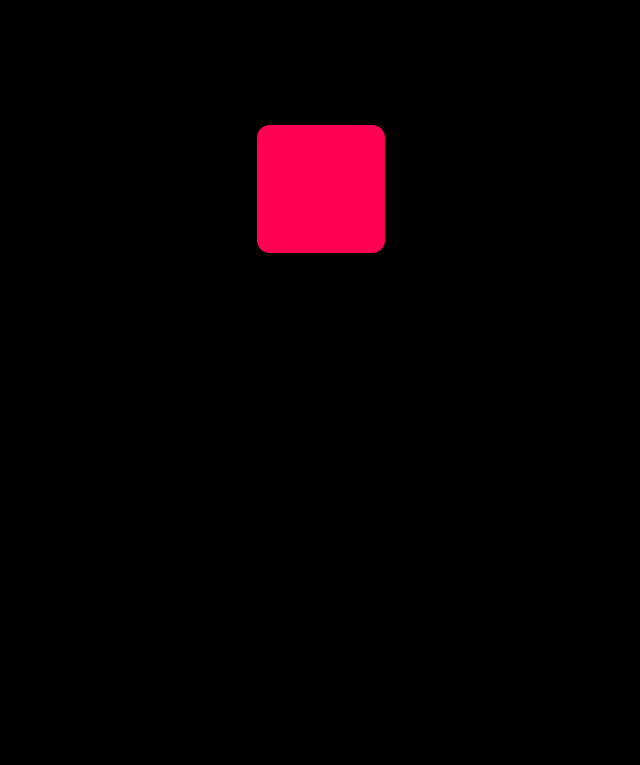
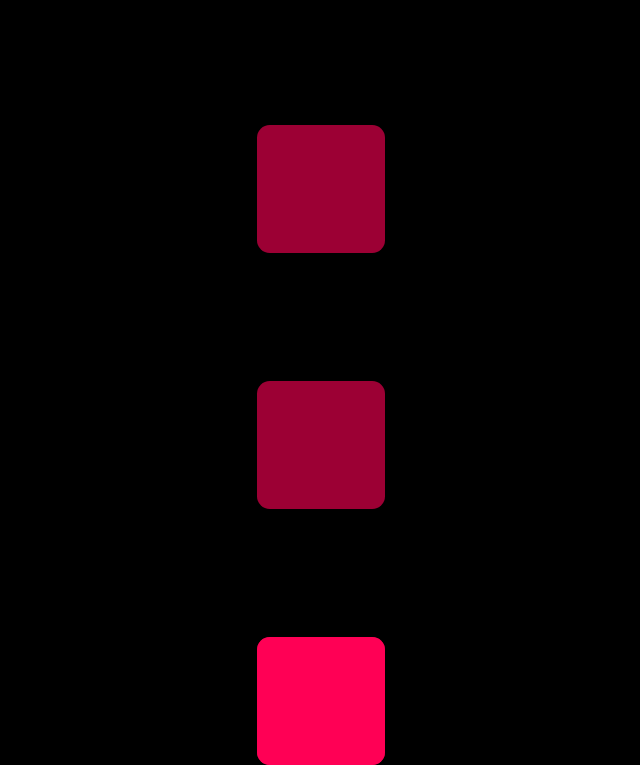
Before and after one commit to KenCacciabueOrif/WebCatalogue, a plain HTML site: page trigger/trigger.html in a window 1280 px wide. Shown: the part 387-1152 px from the top of the page, without its empty margins (319-959 px from the left). Before the commit the page ends 800 px from the top, so only its background shows below. Drawn offline with Linux system fonts and the light colour scheme.

Commit message:
feat: added moving block

```diff
--- a/trigger/trigger.css
+++ b/trigger/trigger.css
@@ -1,6 +1,9 @@
 :root {
   --base-size: 10vmax;
   --top-margin: 20vmax;
+
+  --moving-left: 0px;
+  --moving-top: 0px;
 }
 
 .hover-colour-change {
@@ -21,8 +24,63 @@
   border-radius: 10%;
   width: var(--base-size);
   height: var(--base-size);
-    background-color: #ff0055ff;
+  background-color: #9c0034ff;
   position: absolute;
   left: calc(50vw - var(--base-size) / 2);
   top: calc(var(--top-margin) * 2);
+  font-size: calc(var(--base-size) / 5);
+  color: #85ffd6ff;
+  display: flex;
+  flex-direction: column;
+  justify-content: center;
+
+  text-align: center;
 }
+
+.on-key-press-hello {
+  border-radius: 10%;
+  width: var(--base-size);
+  height: var(--base-size);
+  background-color: #9c0034ff;
+  position: absolute;
+  left: calc(50vw - var(--base-size) / 2);
+  top: calc(var(--top-margin) * 3);
+  font-size: calc(var(--base-size) / 5);
+  color: #85ffd6ff;
+  display: flex;
+  flex-direction: column;
+  justify-content: center;
+
+  text-align: center;
+}
+
+.on-key-press-show-key {
+  border-radius: 10%;
+  width: var(--base-size);
+  height: var(--base-size);
+  background-color: #9c0034ff;
+  position: absolute;
+  left: calc(50vw - var(--base-size) / 2);
+  top: calc(var(--top-margin) * 4);
+  font-size: calc(var(--base-size) / 5);
+  color: #85ffd6ff;
+  display: flex;
+  flex-direction: column;
+  justify-content: center;
+
+  text-align: center;
+}
+
+.moving {
+  border-radius: 10%;
+  width: var(--base-size);
+  height: var(--base-size);
+  background-color: #ff0055ff;
+
+  position: absolute;
+  left: calc(50vw - var(--base-size) / 2);
+  top: calc(var(--top-margin) * 4);
+
+  transform: translate(0%, 0%);
+  will-change: transform; /* smoother GPU rendering */
+}
--- a/trigger/trigger.html
+++ b/trigger/trigger.html
@@ -10,8 +10,10 @@
 <body>
     <h1>Trigger</h1>
     <div class="hover-colour-change"></div>
-    <div class="on-click-hello" onclick="hello()"></div>
-    <div class="on-key-press-hello" onclick="hello()"></div>
+    <div class="on-click-hello" onclick="hello(this)"></div>
+    <div class="on-key-press-hello" onkeydown="hello(this)"></div>
+    <div class="on-key-press-show-key" onkeydown="hello(this)"></div>
+    <div class="moving" id="moving"></div>
     <script src="trigger.js"></script>
 </body>
 </html>
--- a/trigger/trigger.js
+++ b/trigger/trigger.js
@@ -1,5 +1,69 @@
 console.log("Hello, World!");
 
-function hello() {
-    alert("Hello from Trigger");
+var helloSwitched = false;
+
+const keyPressDiv = document.querySelector(".on-key-press-hello");
+const keyPressShowKeyDiv = document.querySelector(".on-key-press-show-key");
+const movingDiv = document.querySelector(".moving");
+
+window.addEventListener("keydown", () => hello(keyPressDiv));
+window.addEventListener("keydown", (event) =>
+  showKey(keyPressShowKeyDiv, event)
+);
+
+function hello(el) {
+  if (helloSwitched) {
+    el.innerHTML = "Hello from Trigger";
+    helloSwitched = false;
+  } else {
+    el.innerHTML = "";
+    helloSwitched = true;
+  }
 }
+
+function showKey(el, event) {
+  el.innerHTML = `${event.key}`;
+}
+
+function initMovement() {
+  const movingDiv = document.getElementById("moving");
+
+  // Track keys
+  let keys = {};
+  window.addEventListener("keydown", (e) => (keys[e.key] = true));
+  window.addEventListener("keyup", (e) => (keys[e.key] = false));
+
+  // Position (in %)
+  let pos = { x: 0, y: 0 };
+  let vel = { x: 0, y: 0 };
+
+  const acc = 1; // acceleration per frame
+  const maxSpeed = 10; // max speed per frame
+  const friction = 0.97; // slow down when keys released
+
+  function moveDiv() {
+    // Apply acceleration based on pressed keys
+    if (keys["ArrowLeft"]) vel.x -= acc;
+    if (keys["ArrowRight"]) vel.x += acc;
+    if (keys["ArrowUp"]) vel.y -= acc;
+    if (keys["ArrowDown"]) vel.y += acc;
+
+    // Apply friction when no keys are pressed
+    if (!keys["ArrowLeft"] && !keys["ArrowRight"]) vel.x *= friction;
+    if (!keys["ArrowUp"] && !keys["ArrowDown"]) vel.y *= friction;
+
+    // Clamp max speed
+    vel.x = Math.max(Math.min(vel.x, maxSpeed), -maxSpeed);
+    vel.y = Math.max(Math.min(vel.y, maxSpeed), -maxSpeed);
+
+    // Update position
+    pos.x += vel.x;
+    pos.y += vel.y;
+
+    movingDiv.style.transform = `translate(${pos.x}%, ${pos.y}%)`;
+    requestAnimationFrame(moveDiv);
+  }
+
+  requestAnimationFrame(moveDiv);
+}
+initMovement();
```
Lines whose indentation alone changed are shown as unchanged.
